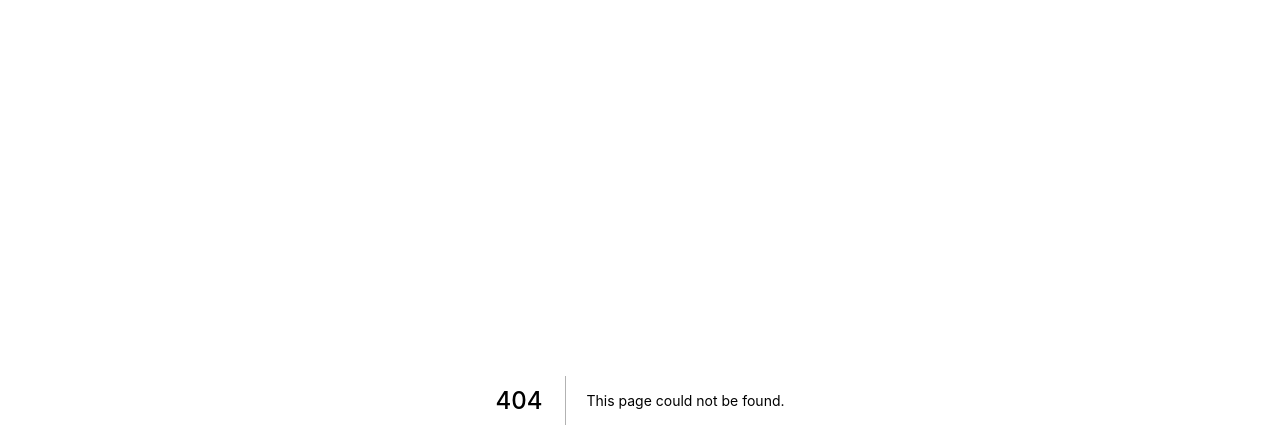
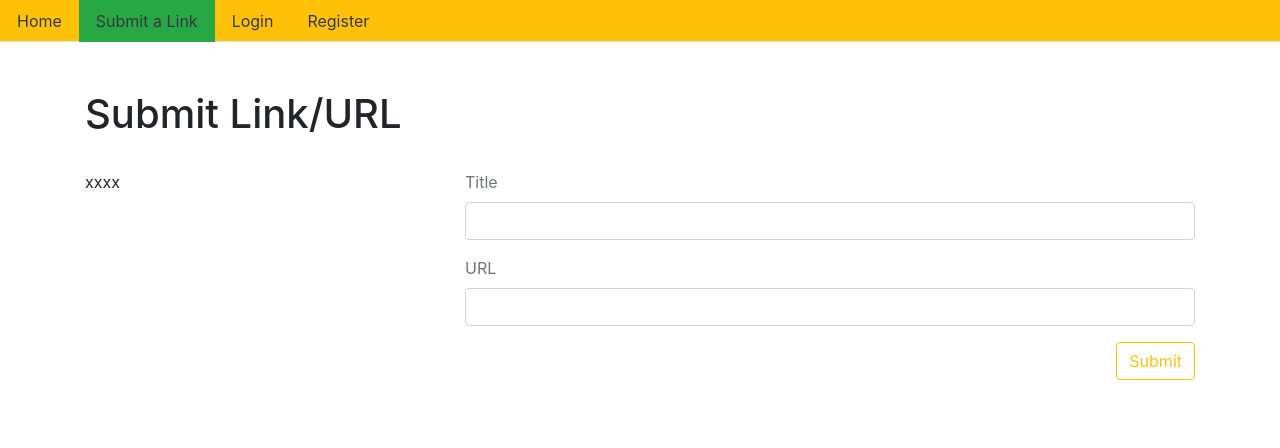
Before and after one commit to SeanTumulakNguyen/InfiniteAWS, a Next.js app in the folder client/: page /user/link/create in a window 1280 px wide. Before the commit this address had no page. Shown: the top 448 px of the page. Built offline with nearby package versions, Linux system fonts and the light colour scheme; no server answers.

Commit message:
create link create page

```diff
--- a/client/components/Layout.js
+++ b/client/components/Layout.js
@@ -31,6 +31,12 @@
 				<li className="nav-item">
 					<Link href="/">
 						<a className="nav-link text-dark">Home</a>
+					</Link>
+				</li>
+
+				<li className="nav-item">
+					<Link href="/user/link/create">
+						<a className="nav-link text-dark btn btn-success" style={{borderRadius: '0px'}}>Submit a Link</a>
 					</Link>
 				</li>
 
--- /dev/null
+++ b/client/pages/user/link/create.js
@@ -0,0 +1,81 @@
+import { useState, useEffect } from 'react';
+import Layout from '../../../components/Layout';
+import axios from 'axios';
+import { API } from '../../../config';
+import { showSuccessMessage, showErrorMessage } from '../../../helpers/alerts';
+
+const Create = () => {
+	const [ state, setState ] = useState({
+		title: '',
+		url: '',
+		categories: [],
+		loadedCategories: [],
+		success: '',
+		error: '',
+		type: '',
+		medium: ''
+	});
+
+	const { title, url, categories, loadedCategories, success, error, type, medium } = state;
+
+	useEffect(
+		() => {
+			loadCategories();
+		},
+		[ success ]
+	);
+
+	const loadCategories = async () => {
+		const response = await axios.get(`${API}/categories`);
+		setState({ ...state, loadedCategories: response.data });
+	};
+
+	const handleSubmit = async (e) => {
+		//
+	};
+
+	const handleTitleChange = (e) => {
+		setState({ ...state, title: e.target.value, error: '', success: '' });
+	};
+
+	const handleURLChange = (e) => {
+		setState({ ...state, url: e.target.value, error: '', success: '' });
+	};
+
+	const submitLinkForm = () => {
+		return (
+			<form onSubmit={handleSubmit}>
+				<div className="form-group">
+					<label className="text-muted">Title</label>
+					<input type="text" className="form-control" onChange={handleTitleChange} value={title} />
+				</div>
+				<div className="form-group">
+					<label className="text-muted">URL</label>
+					<input type="url" className="form-control" onChange={handleURLChange} value={url} />
+				</div>
+				<div>
+					<button className="btn btn-outline-warning float-right" type="submit">
+						Submit
+					</button>
+				</div>
+			</form>
+		);
+	};
+
+	return (
+		<Layout>
+			<div className="row">
+				<div className="col-md-12">
+					<h1>Submit Link/URL</h1>
+					<br />
+				</div>
+			</div>
+			<div className="row">
+				<div className="col-md-4">xxxx</div>
+				<div className="col-md-8">{submitLinkForm()}</div>
+			</div>
+		</Layout>
+	);
+};
+
+export default Create;
```
Also changed, not shown: 1 other file (tests, documents, lock files or other folders).
